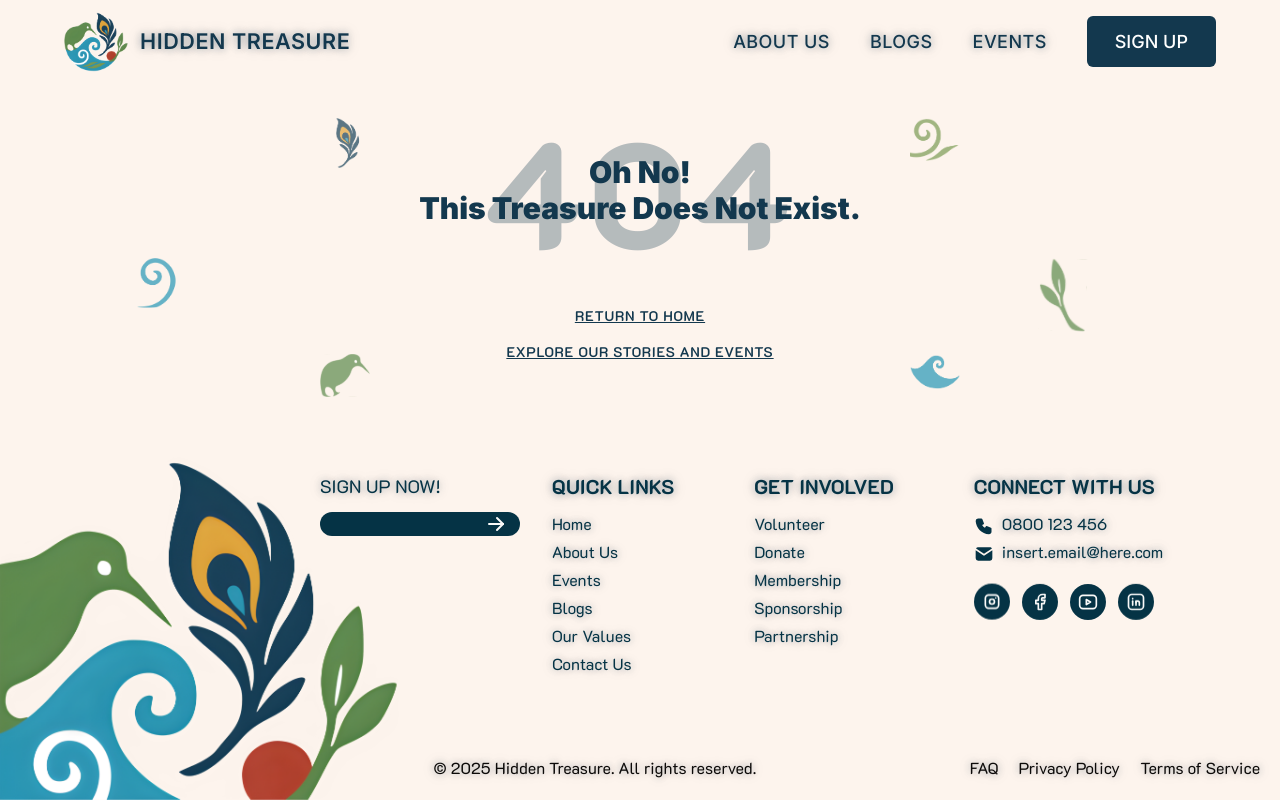
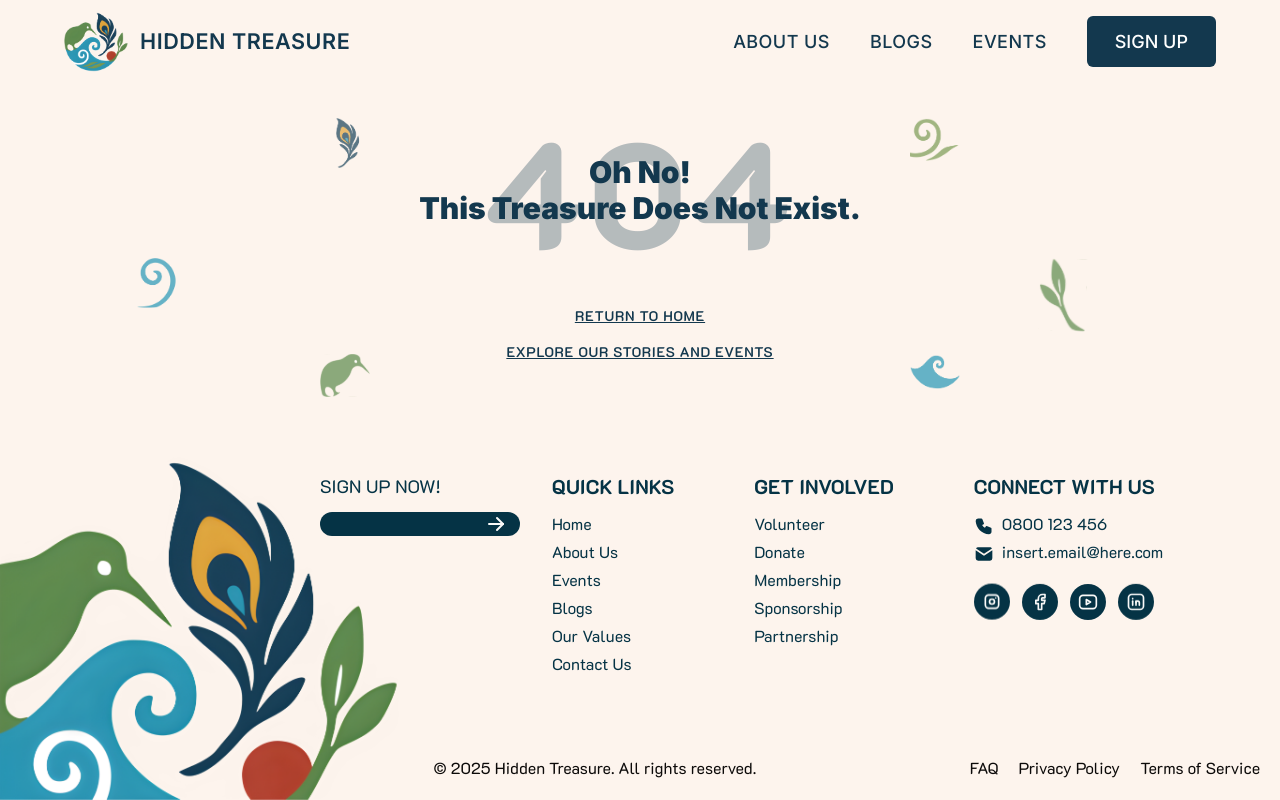
Before and after one commit to UoaWDCC/hidtreas, a Next.js app: page / in a window 1280 px wide. Built offline with nearby package versions, Linux system fonts and the light colour scheme.

Commit message:
fix: removed glow from text

```diff
--- a/src/components/common/Footer.tsx
+++ b/src/components/common/Footer.tsx
@@ -113,7 +113,7 @@ export default function Footer() {
             isVisible ? 'translate-x-0 opacity-100' : '-translate-x-20 opacity-0'
           }`}
         >
-          <p className="text-lg text-glow">SIGN UP NOW!</p>
+          <p className="text-lg">SIGN UP NOW!</p>
           <form
             onSubmit={(event) => {
               setSignOpen(true)
@@ -155,9 +155,9 @@ export default function Footer() {
                 transitionDelay: `${300 + index * 100}ms`,
               }}
             >
-              <p className="text-lg sm:text-xl font-bold mb-3 text-glow">{link.label}</p>
+              <p className="text-lg sm:text-xl font-bold mb-3">{link.label}</p>
               {link.items.map((item) => (
-                <p key={item.label} className="text-sm sm:text-base mb-1 text-glow">
+                <p key={item.label} className="text-sm sm:text-base mb-1">
                   {item.icon && <item.icon className="h-4 w-4 sm:h-5 sm:w-5 mr-2 inline" />}
                   <a href={item.href} className={item.href ? 'hover:underline' : ''}>
                     {item.label}
@@ -195,15 +195,15 @@ export default function Footer() {
         }`}
       >
         <div className="w-50 hidden xl:block" />
-        <p className="text-center text-sm sm:text-base text-glow">{`© ${new Date().getUTCFullYear()} Hidden Treasure. All rights reserved.`}</p>
+        <p className="text-center text-sm sm:text-base">{`© ${new Date().getUTCFullYear()} Hidden Treasure. All rights reserved.`}</p>
         <div className="flex flex-row gap-3 sm:gap-5 text-sm sm:text-base">
-          <a href="/faq" className="text-center hover:underline text-glow">
+          <a href="/faq" className="text-center hover:underline">
             FAQ
           </a>
-          <a href="/privacy" className="text-center hover:underline text-glow">
+          <a href="/privacy" className="text-center hover:underline">
             Privacy Policy
           </a>
-          <a href="/privacy" className="text-center hover:underline text-glow">
+          <a href="/privacy" className="text-center hover:underline">
             Terms of Service
           </a>
         </div>
--- a/src/components/common/Header.tsx
+++ b/src/components/common/Header.tsx
@@ -25,7 +25,7 @@ export default function Header() {
           height={48}
           className="w-[3rem] h-[3rem] md:w-[4rem] md:h-[4rem]"
         />
-        <h1 className="text-[1rem] md:text-[1.35rem] font-semibold tracking-wide antialiased text-glow">
+        <h1 className="text-[1rem] md:text-[1.35rem] font-semibold tracking-wide antialiased">
           HIDDEN TREASURE
         </h1>
       </Link>
@@ -50,20 +50,17 @@ export default function Header() {
       {/* Desktop Navigation */}
       <nav className="hidden md:flex items-center space-x-[2.5rem] font-medium text-[1.125rem] antialiased">
         <h1 className="animate-slide-in-right animate-stagger-1">
-          <a href="/about" className="hover:underline uppercase tracking-wide hover-lift text-glow">
+          <a href="/about" className="hover:underline uppercase tracking-wide hover-lift">
             About Us
           </a>
         </h1>
         <h1 className="animate-slide-in-right animate-stagger-2">
-          <a href="/blogs" className="hover:underline uppercase tracking-wide hover-lift text-glow">
+          <a href="/blogs" className="hover:underline uppercase tracking-wide hover-lift">
             Blogs
           </a>
         </h1>
         <h1 className="animate-slide-in-right animate-stagger-3">
-          <a
-            href="/events"
-            className="hover:underline uppercase tracking-wide hover-lift text-glow"
-          >
+          <a href="/events" className="hover:underline uppercase tracking-wide hover-lift">
             Events
           </a>
         </h1>
@@ -81,13 +78,13 @@ export default function Header() {
       {mobileMenuOpen && (
         <div className="absolute top-full left-0 right-0 bg-white shadow-lg z-50 md:hidden animate-slide-in-top">
           <div className="flex flex-col items-center py-[1rem] space-y-[1rem]">
-            <a href="/about" className="uppercase tracking-wide font-medium hover-lift text-glow">
+            <a href="/about" className="uppercase tracking-wide font-medium hover-lift">
               About Us
             </a>
-            <a href="/blogs" className="uppercase tracking-wide font-medium hover-lift text-glow">
+            <a href="/blogs" className="uppercase tracking-wide font-medium hover-lift">
               Blogs
             </a>
-            <a href="/events" className="uppercase tracking-wide font-medium hover-lift text-glow">
+            <a href="/events" className="uppercase tracking-wide font-medium hover-lift">
               Events
             </a>
             <button
--- a/src/components/home/HeroSection.tsx
+++ b/src/components/home/HeroSection.tsx
@@ -35,7 +35,7 @@ export default function HeroSection() {
             <AnimatedSection animationClass="animate-slide-in-right" delay={0.2}>
               <div className="flex-1 text-center md:text-left">
                 <h1
-                  className="text-4xl sm:text-[6vw] md:text-[5vw] font-extrabold leading-tight tracking-wide text-glow animate-bob"
+                  className="text-4xl sm:text-[6vw] md:text-[5vw] font-extrabold leading-tight tracking-wide animate-bob"
                   style={{
                     animation: 'bob 3s ease-in-out infinite 0.3s',
                   }}
@@ -45,7 +45,7 @@ export default function HeroSection() {
                   TREASURE
                 </h1>
                 <p
-                  className="mt-2 sm:mt-[1.5vw] text-base sm:text-[2vw] md:text-[1.5vw] font-normal text-glow animate-bob"
+                  className="mt-2 sm:mt-[1.5vw] text-base sm:text-[2vw] md:text-[1.5vw] font-normal animate-bob"
                   style={{
                     animation: 'bob 3s ease-in-out infinite 0.6s',
                   }}
--- a/src/components/home/WhatWeDo.tsx
+++ b/src/components/home/WhatWeDo.tsx
@@ -47,20 +47,20 @@ export default function WhatWeDo() {
                 animation: isVisible ? 'bob 3s ease-in-out infinite' : 'none',
               }}
             />
-            <h2 className="text-3xl sm:text-4xl md:text-6xl font-bold text-glow">WHAT WE DO</h2>
+            <h2 className="text-3xl sm:text-4xl md:text-6xl font-bold">WHAT WE DO</h2>
           </div>
 
-          <p className="mb-4 sm:mb-6 text-base sm:text-lg text-glow">
+          <p className="mb-4 sm:mb-6 text-base sm:text-lg">
             We provide support for older people, empower women through fitness and personal support,
             and run donation drives for clothing, toys, and food.
           </p>
-          <p className="mb-6 text-base sm:text-lg text-glow">
+          <p className="mb-6 text-base sm:text-lg">
             We also promote cultural participation, sustainability education, and community
             workshops that reflect our commitment to long-term well-being.
           </p>
 
           <button
-            className={`border-2 border-[#13384E] text-[#13384E] font-semibold px-6 sm:px-8 py-3 rounded-md hover:bg-[#13384E] hover:text-white hover:cursor-pointer transition text-base sm:text-lg shadow-lg shadow-[#13384E]/30 hover:shadow-xl hover:shadow-[#13384E]/60 ${
+            className={`border-2 border-[#13384E] text-[#13384E] font-semibold px-6 sm:px-8 py-3 rounded-md hover:bg-[#13384E] hover:text-white hover:cursor-pointer transition text-base sm:text-lg hover:shadow-lg hover:shadow-[#13384E]/20 ${
               isVisible ? 'animate-bounce' : ''
             }`}
             style={{
--- a/src/components/home/WhoWeAre.tsx
+++ b/src/components/home/WhoWeAre.tsx
@@ -13,7 +13,7 @@ export default function WhoWeAre() {
     <div className="relative pt-12 sm:pt-16 md:pt-[5rem] pb-12 sm:pb-16 md:pb-[5rem] px-4 sm:px-0 overflow-x-hidden overflow-y-visible">
       <AnimatedSection animationClass="animate-slide-in-top">
         <div className="flex justify-center">
-          <h2 className="text-2xl sm:text-3xl md:text-[clamp(1.75rem,5vw,3.5rem)] font-bold text-glow">
+          <h2 className="text-2xl sm:text-3xl md:text-[clamp(1.75rem,5vw,3.5rem)] font-bold">
             WHO WE ARE
           </h2>
         </div>
@@ -44,7 +44,7 @@ export default function WhoWeAre() {
       <AnimatedSection animationClass="animate-slide-in-right" delay={0.4}>
         <div className="flex justify-center md:justify-end mt-8 sm:mt-12 md:mt-[2vw] md:pr-[22.5%]">
           <div className="w-full max-w-2xl md:w-[52vw] text-center md:text-right text-sm sm:text-base md:text-[1.2vw]">
-            <p className="leading-relaxed sm:leading-tight text-glow">
+            <p className="leading-relaxed sm:leading-tight">
               We are Hidden Treasure Trust, a charitable organization supporting families, women,
               seniors, and youth in South Auckland. Our mission is to empower communities through
               practical support, cultural engagement, and sustainability initiatives. We are
```
